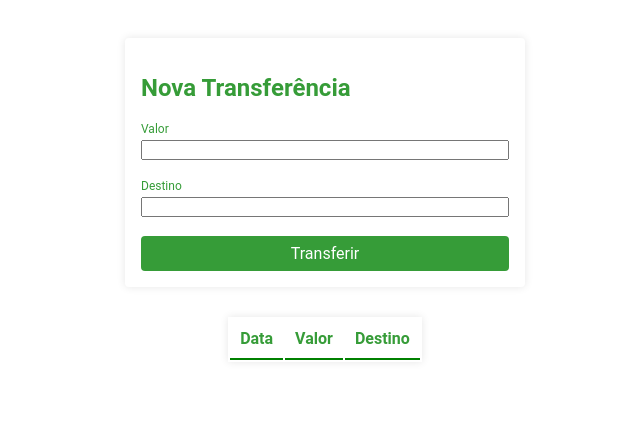
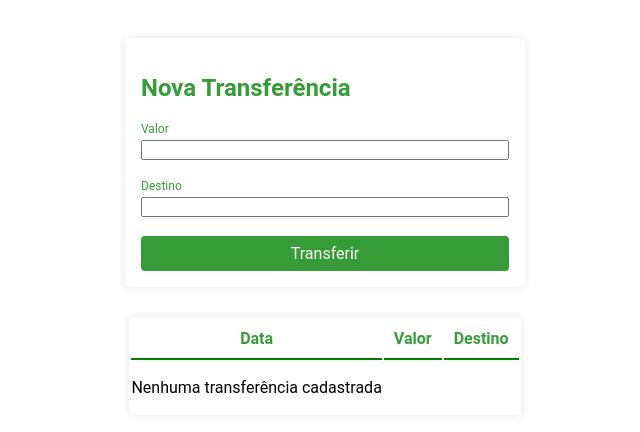
Before and after one commit to Anailson/explorando-framework-angular, an Angular app: page / in a window 1280 px wide. Shown: the top 432 px of the page, without its empty margins (315-955 px from the left). Built offline with nearby package versions, Linux system fonts and the light colour scheme.

Commit message:
criando mensangem com NgIF

```diff
--- a/src/app/extrato/extrato.component.html
+++ b/src/app/extrato/extrato.component.html
@@ -6,7 +6,7 @@
     <th class="tabela__cabecalho__conteudo">Valor</th>
     <th class="tabela__cabecalho__conteudo">Destino</th>
    </thead>
-   <tbody>
+   <tbody *ngIf="transferencia?.length > 0 ; else listaVazia">
     <tr class="tabela__linha" *ngFor="let transferenciaNova of transferencia">
        <td class="tabela__conteudo">{{transferenciaNova.data | date:"short"}}</td>
        <td class="tabela__conteudo">{{transferenciaNova.valor | currency}}</td>
@@ -14,3 +14,6 @@
     </tr>
    </tbody>
 </table>
+<ng-template #listaVazia>
+  <p>Nenhuma transferência cadastrada</p>
+</ng-template>
```
